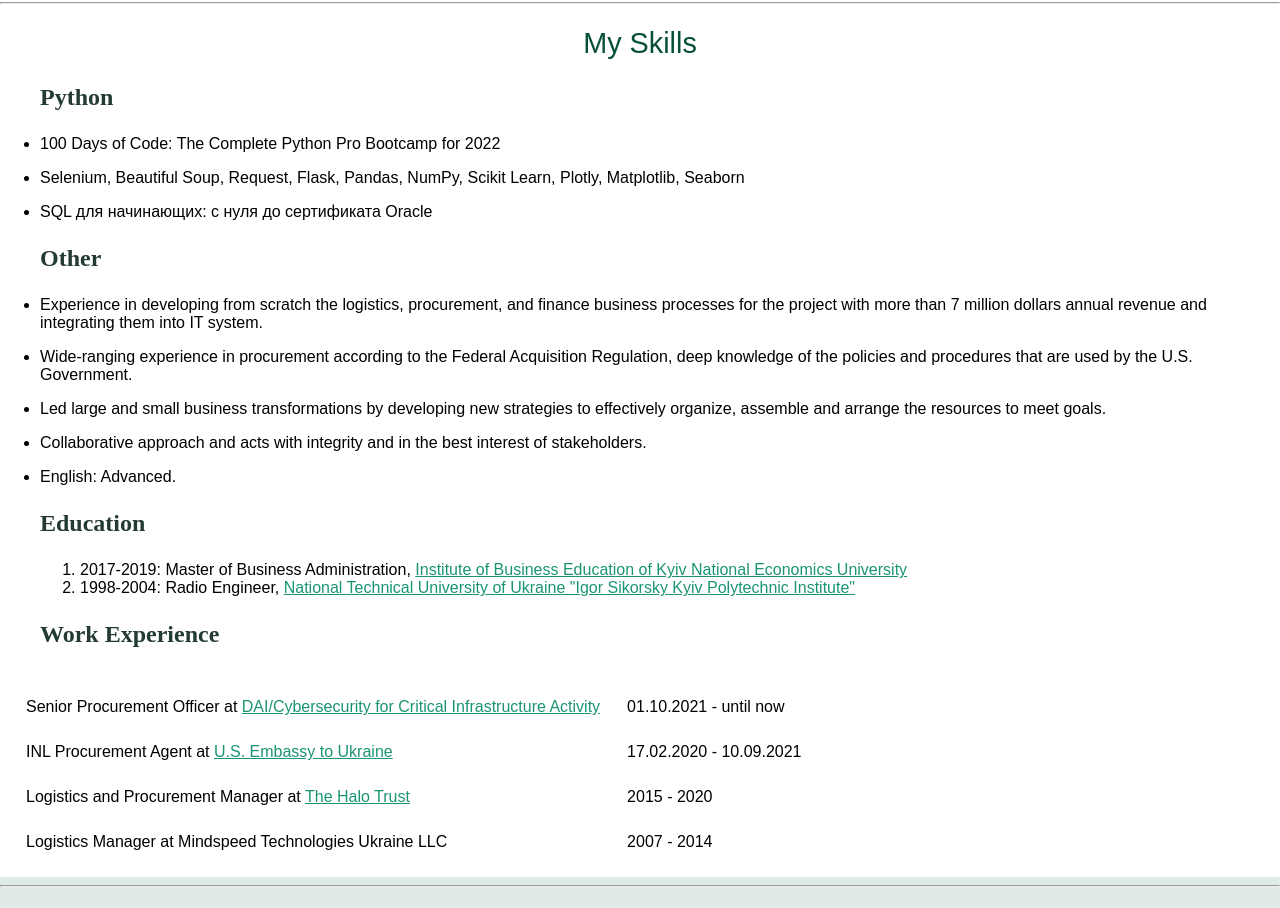
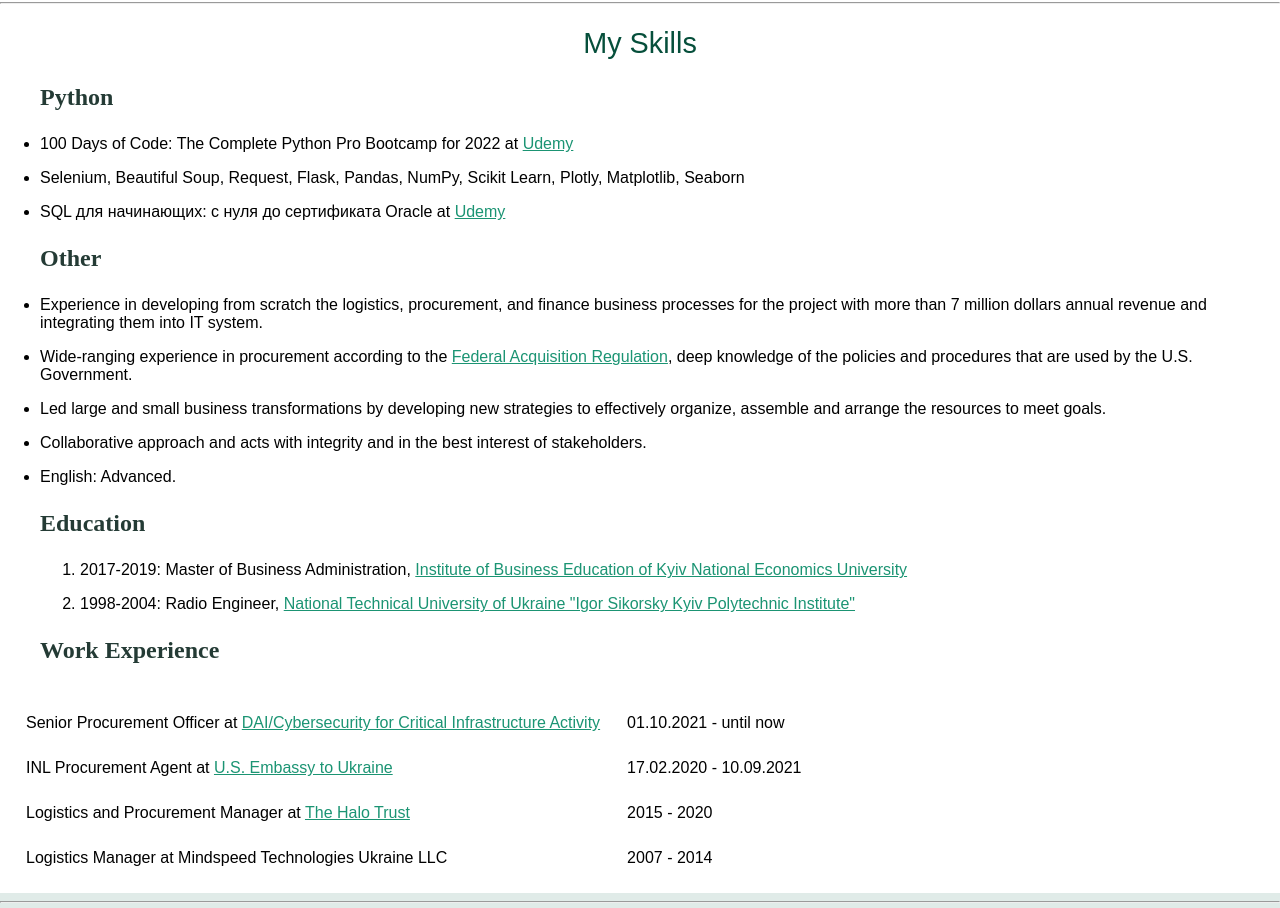
Before and after one commit to ponomay/Personal-page, a plain HTML site: page index.html in a window 1280 px wide. Shown: the part 1137-2045 px from the top of the page. Drawn offline with Linux system fonts and the light colour scheme.

Commit message:
Add files via upload

```diff
--- a/index.html
+++ b/index.html
@@ -36,16 +36,16 @@
             <ul>
         <p>  <h3>Python</h3></p>
 
-        <li>  <p>100 Days of Code: The Complete Python Pro Bootcamp for 2022</p></li>
+        <li>  <p>100 Days of Code: The Complete Python Pro Bootcamp for 2022 at <a href="https://www.udemy.com/course/100-days-of-code/"> Udemy</a></p></li>
           <li> <p> Selenium, Beautiful Soup, Request, Flask, Pandas, NumPy, Scikit Learn, Plotly, Matplotlib, Seaborn</p></li>
-          <li> <p>SQL для начинающих: с нуля до сертификата Oracle</p>
+          <li> <p>SQL для начинающих: с нуля до сертификата Oracle at <a href="https://www.udemy.com/course/sql-oracle-certification/"> Udemy</a> </p>
           </li>
           <h3>Other</h3>
             </ul>
           <ul>
     <li><p> Experience in developing from scratch the logistics, procurement, and finance business processes for the
         project with more than 7 million dollars annual revenue and integrating them into IT system. </p></li>
-    <li><p> Wide-ranging experience in procurement according to the Federal Acquisition Regulation, deep knowledge
+    <li><p> Wide-ranging experience in procurement according to the <a href="https://www.acquisition.gov/browse/index/far"> Federal Acquisition Regulation</a>, deep knowledge
     of the policies and procedures that are used by the U.S. Government.</p></li>
     <li><p>Led large and small business transformations by developing new strategies to effectively organize,
     assemble and arrange the resources to meet goals.</p></li>
@@ -57,10 +57,10 @@
               <ul>
           <h3>Education</h3>
           <ol>
-    <li> 2017-2019: Master of Business Administration, <a href="https://ibo.kneu.edu.ua/en/english_program/"> Institute of Business Education of
-        Kyiv National Economics University </a></li>
-    <li>1998-2004: Radio Engineer, <a href="https://kpi.ua/en/rtf">National Technical University of Ukraine "Igor Sikorsky Kyiv
-        Polytechnic Institute"</a> </li>
+    <li> <p> 2017-2019: Master of Business Administration, <a href="https://ibo.kneu.edu.ua/en/english_program/"> Institute of Business Education of
+        Kyiv National Economics University </a></p></li>
+    <li> <p> 1998-2004: Radio Engineer, <a href="https://kpi.ua/en/rtf">National Technical University of Ukraine "Igor Sikorsky Kyiv
+        Polytechnic Institute"</a> </p></li>
 </ol>
 
 
```
